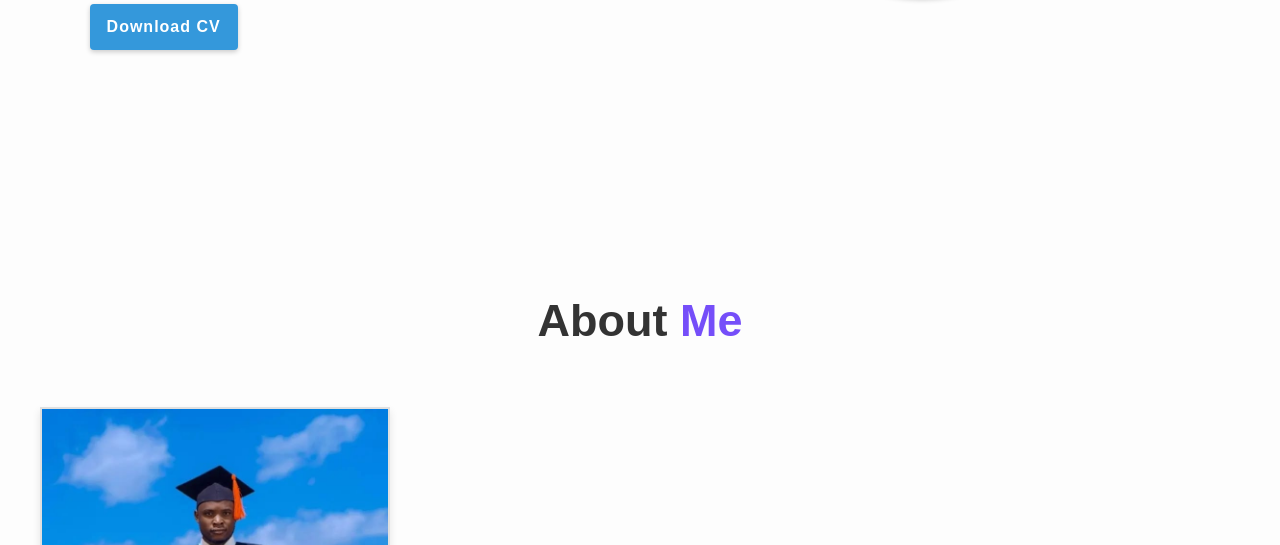
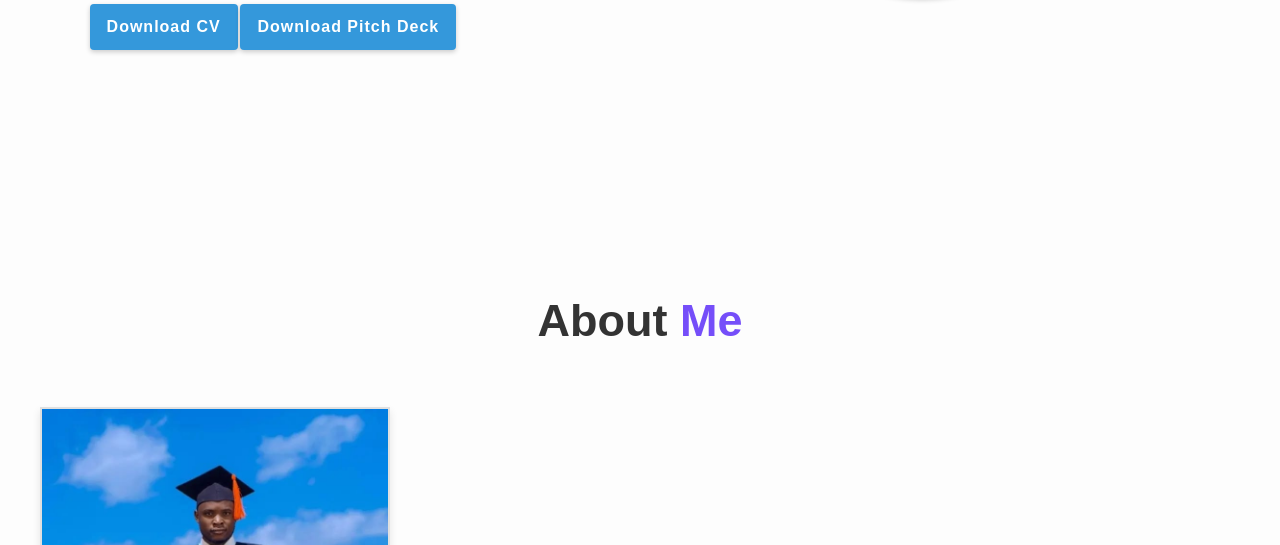
Before and after one commit to oumaouma20/DATA-ANALYST-PORTFOLIO, a plain HTML site: page index.html in a window 1280 px wide. Shown: the part 555-1100 px from the top of the page. Drawn offline with nearby package versions, Linux system fonts and the light colour scheme.

Commit message:
Update index.html

```diff
--- a/index.html
+++ b/index.html
@@ -45,6 +45,7 @@
 
             </div>
             <a href="OUMA EMMANUEL Resume.pdf" class="btn" download>Download CV</a>
+            <a href="Copy of Copy of Copy of PLP Standard Pitch Deck Template (1) (1).pdf" class="btn" download>Download Pitch Deck</a>
         </div>
 
         <div class="home-img">
```
